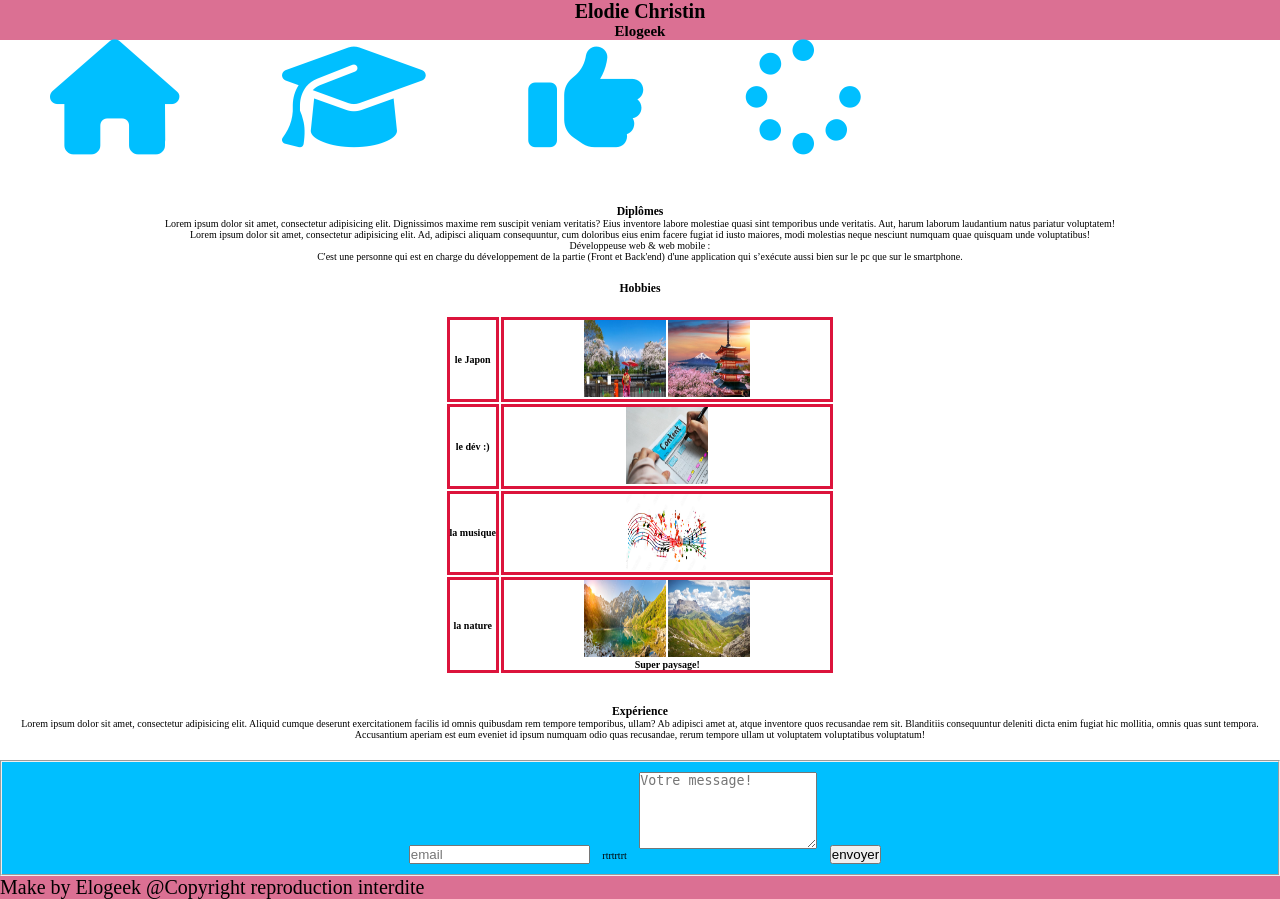
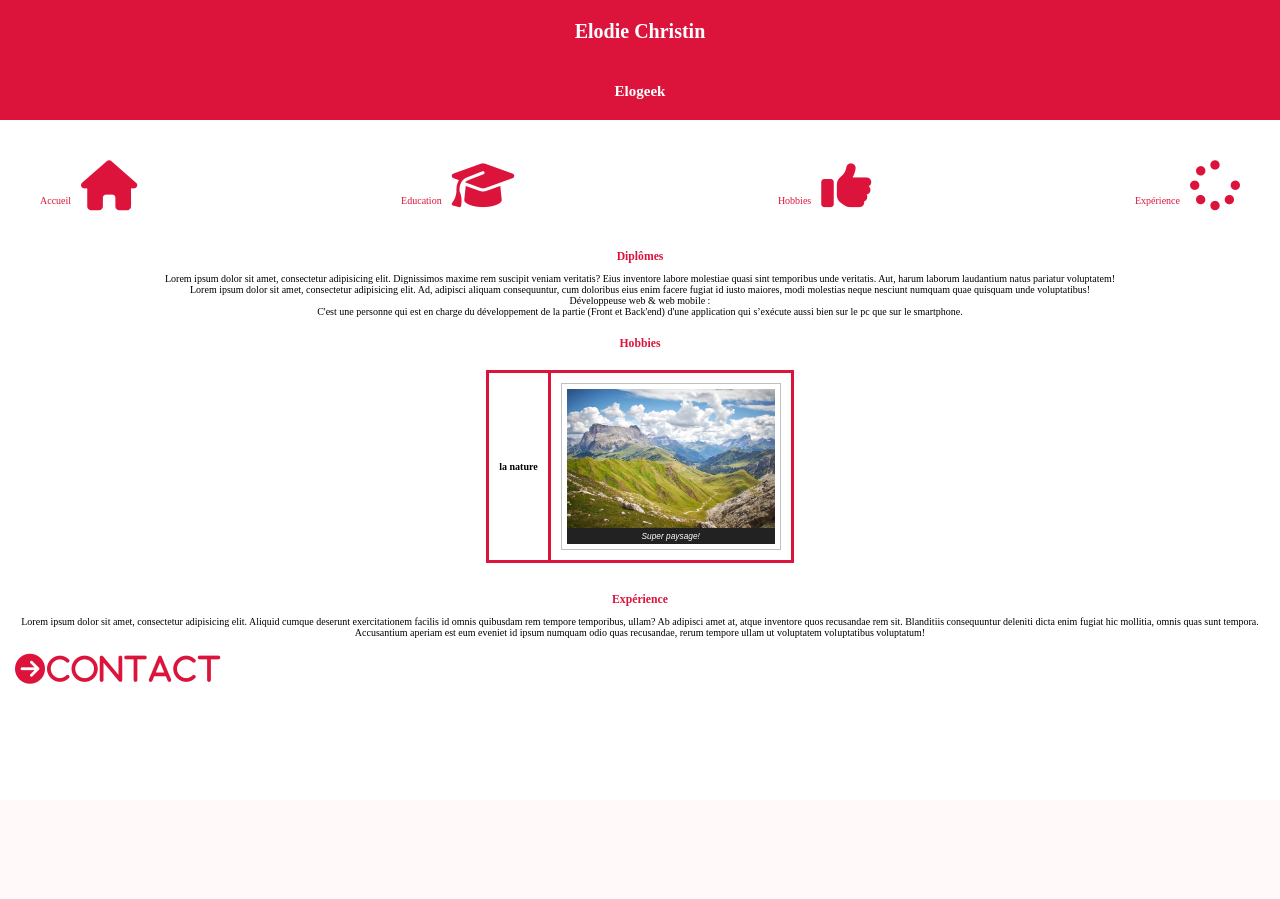
Before and after one commit to Elogeek/cv2021, a PHP site: page / in a window 1280 px wide. After the commit the page ends 684 px from the top, so only its background shows below. Run offline with PHP 8.4, Linux system fonts and the light colour scheme; lists and menus that the app fills with data are empty; some libraries are stand-ins or nearby versions.

Commit message:
suite version js

```diff
--- a/asset/css/style.css
+++ b/asset/css/style.css
@@ -1,6 +1,6 @@
 /**
- * General style.
- */
+* General style.
+*/
 * {
     box-sizing: border-box;
     margin: 0;
@@ -16,31 +16,46 @@ body {
     display: flex;
 }
 
+/* Design header */
 header {
     text-align: center;
-    background-color: palevioletred;
+    background-color: crimson;
+    height: 15vh;
 }
 
-main a {
+header h1, header h2 {
+    padding: 2rem;
+    color: white;
+}
+
+h3 {
+    color: crimson;
+    margin: 1rem;
+    font-weight: bold;
+}
+
+/* Design menu */
+.menu {
+    display: flex;
     flex-direction: row;
    justify-content: space-between;
-    margin: 3rem;
+    margin: 2rem;
     padding: 2rem;
 }
 
 nav i {
-    font-size: 11.5rem;
-    color: deepskyblue;
+    font-size: 5rem;
+    color: crimson;
     text-decoration-line: none;
+    margin-left: 1rem;
 }
 
-nav i:hover {
-    color: purple;
+nav a {
+    text-decoration-line: none;
+    color: crimson;
 }
 
 aside {
-    margin-top: 3rem;
-    padding: 2rem;
     text-align: center;
     font-size: 10px;
 }
@@ -58,15 +73,38 @@ table {
     margin-top: 2rem;
     display: flex;
     justify-content: center;
+    border-collapse: collapse;
 }
 
 table th {
     border: 3px solid crimson;
+    padding: 1rem;
 }
 
-table img {
-    width: 25%;
-    height: 6vw;
+figure {
+    border: thin #c0c0c0 solid;
+    display: flex;
+    flex-flow: column;
+    padding: 5px;
+    max-width: 220px;
+    margin: auto;
+}
+
+img {
+    max-width: 220px;
+    max-height: 150px;
+}
+
+figcaption {
+    background-color: #222;
+    color: #fff;
+    font: italic smaller sans-serif;
+    padding: 3px;
+    text-align: center;
+}
+
+form {
+    display: none;
 }
 
 #experience {
@@ -74,20 +112,28 @@ table img {
     margin-top: 3rem;
 }
 
+/* Design arrow contact */
+.contact div {
+    color: crimson;
+    font-size: 3rem;
+    letter-spacing: .2rem;
+    padding: 1.5rem;
+}
+
 fieldset {
-    background-color: deepskyblue;
+    background-color: #cf0a1d;
     width: 100%;
     text-align: center;
 }
 
 form textarea, form input {
-    margin: 1rem;
+    margin: 0.5rem;
 }
-
+/*
 footer {
-    background-color: palevioletred;
+    background-color: crimson;
     font-size: 20px;
-}
+} */
 
 /* todo responsive mode */
 @media screen and (max-width: 0px) {
--- a/asset/js/app.js
+++ b/asset/js/app.js
@@ -0,0 +1,92 @@
+// Animation h1
+let title = document.querySelector('h1');
+
+title.addEventListener('click',changeColor);
+title.addEventListener('mouseout', refresh);
+
+function changeColor() {
+    title.style.color = 'black';
+    title.style.fontSize = '4rem';
+}
+
+function refresh() {
+    title.style.color = 'white';
+    title.style.fontSize = '';
+}
+
+// Animation h2
+let titleH2 = document.querySelector('h2');
+
+titleH2.addEventListener('mouseover',moveTitle);
+
+function moveTitle() {
+
+    titleH2.animate([
+        // keyframes
+        { transform: 'translateY(15px)' },
+        { transform: 'translateX(-300px)' }
+    ], {
+        // timing options
+        duration: 1000,
+        iterations: Infinity
+    });
+
+}
+
+// Animation h3
+let titleh3 = document.getElementById('education');
+let tableTitle = document.getElementById('titleTable');
+let otherTitle = document.getElementById('titleExp');
+
+otherTitle.addEventListener('dblclick',partyBckgColor);
+tableTitle.addEventListener('dblclick',partyBckgColor);
+titleh3.addEventListener('dblclick', partyBckgColor);
+
+
+function partyBckgColor() {
+    this.style.backgroundColor = 'orange';
+    this.style.fontSize = "3rem";
+    this.style.fontStyle = 'italic';
+    this.style.color = "white";
+}
+
+// Animation <section>
+let arrow = document.getElementById('arrowDetail');
+let form = document.querySelector('form');
+
+arrow.addEventListener('click', displayForm);
+arrow.addEventListener('mouseout', reset);
+
+function displayForm() {
+    form.style.display = 'flex';
+}
+
+function reset() {
+    form.style.display = 'none';
+}
+
+// Animation label?
+
+// Animation img
+let myImg = document.querySelector('figure');
+myImg.addEventListener('mouseenter', moveImg);
+
+function moveImg(){
+    myImg.style.cssText = `
+     transform-origin : center center;
+     transform : rotate(45deg)
+    `;
+}
+
+// Refresh img
+myImg.addEventListener('click', refreshImg);
+
+function refreshImg() {
+    myImg.style.cssText = `
+     transform: rotate(360deg)
+    `;
+}
+
+// Footer
+let footer = document.querySelector('footer');
+footer.style.display = 'none';
--- a/index.html
+++ b/index.html
@@ -13,29 +13,33 @@
         <h1>Elodie Christin</h1>
         <h2>Elogeek</h2>
     </header>
-
     <!-- Menu here-->
     <nav>
         <main>
+            <div class="menu">
 
                 <!-- Home page-->
-            <a href="index.html"><i class="fas fa-home"></i></a>
+                <a href="index.html">Accueil<i class="fas fa-home"></i></a>
 
                 <!-- Graduation page-->
 
-            <a href="#education"><i class="fas fa-graduation-cap"></i></a>
+                <a href="#education">Education<i class="fas fa-graduation-cap"></i></a>
 
                 <!-- Hobbies page-->
 
-            <a href="#hobbies"><i class="fas fa-thumbs-up"></i></a>
+                <a href="#hobbies">Hobbies<i class="fas fa-thumbs-up"></i></a>
 
                 <!-- Experience page-->
 
-            <a href="#experience"><i class="fas fa-spinner"></i></a>
+                <a href="#experience">Expérience<i class="fas fa-spinner"></i></a>
+            </div>
         </main>
+
         <aside>
 
-            <ul><h3 id="education">Diplômes</h3>
+            <h3 id="education">Diplômes</h3>
+
+            <ul>
                 <li>
                     <div>Lorem ipsum dolor sit amet, consectetur adipisicing elit. Dignissimos maxime rem suscipit
                         veniam veritatis? Eius inventore labore molestiae quasi sint temporibus unde veritatis. Aut,
@@ -57,33 +61,14 @@
                 </li>
             </ul>
 
+            <h3 id="titleTable">Hobbies</h3>
+
             <table id="hobbies">
-                <h3 id="titleTable">Hobbies</h3>
                 <tbody>
-                <tr>
-                    <th>le Japon</th>
-                    <th>
-                        <img src="img/japan.webp" alt="amazing Japan">
-                        <img src="img/sakura.webp" alt="wonderful sakura">
-                    </th>
-                </tr>
-                <tr>
-                    <th>le dév :)</th>
-                    <th>
-                        <img src="img/dev.webp" alt="dev">
-                    </th>
-                </tr>
-                <tr>
-                    <th>la musique</th>
-                    <th>
-                        <img src="img/music.jpg" alt="super music">
-                    </th>
-                </tr>
                     <tr>
                         <th>la nature</th>
                         <th>
                             <figure>
-                            <img src="img/mountain.jpg" alt="moutain">
                                 <img src="img/amazingMoutain.webp" alt="trop beau">
                                 <figcaption>Super paysage!</figcaption>
                             </figure>
@@ -93,7 +78,8 @@
                 </tbody>
             </table>
 
-            <div id="experience"><h3>Expérience</h3>
+            <div id="experience">
+                <h3 id="titleExp">Expérience</h3>
                 <p>
                     Lorem ipsum dolor sit amet, consectetur adipisicing elit. Aliquid cumque deserunt exercitationem
                     facilis id omnis quibusdam
@@ -107,24 +93,28 @@
         </aside>
     </nav>
 
+    <section>
         <div class="contact">
-
+            <div id="arrowDetail"><i class="fas fa-arrow-circle-right">Contact</i></div>
             <form method="post" action="">
                 <fieldset>
                     <label for="email">
                         <input type="email" placeholder="email">
                     </label>
-                <label for="email">rtrtrtrt</label>
+                    <label for="email"></label>
                     <textarea name="email" id="email" cols="20" rows="5" placeholder="Votre message!"></textarea>
 
                     <button type="submit" value="envoyer">envoyer</button>
                 </fieldset>
             </form>
         </div>
-    <footer>
+    </section>
+
+  <!--  <footer>
         <span>Make by Elogeek</span>
         <span>@Copyright reproduction interdite</span>
-    </footer>
+    </footer> -->
 </div>
+<script src="asset/js/app.js"></script>
 </body>
 </html>
```
Lines whose indentation alone changed are shown as unchanged.
